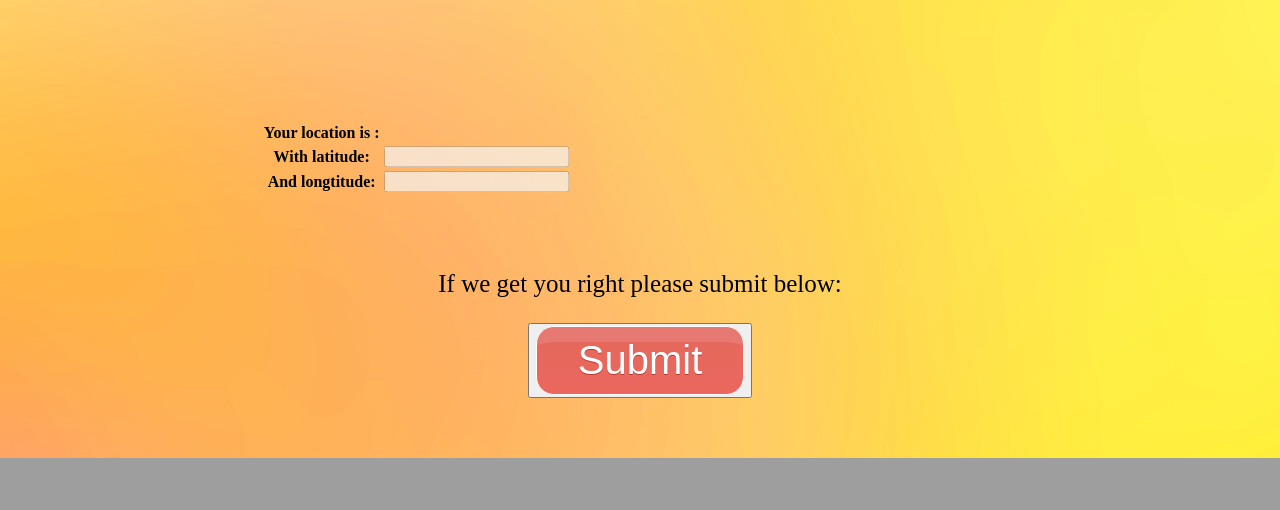
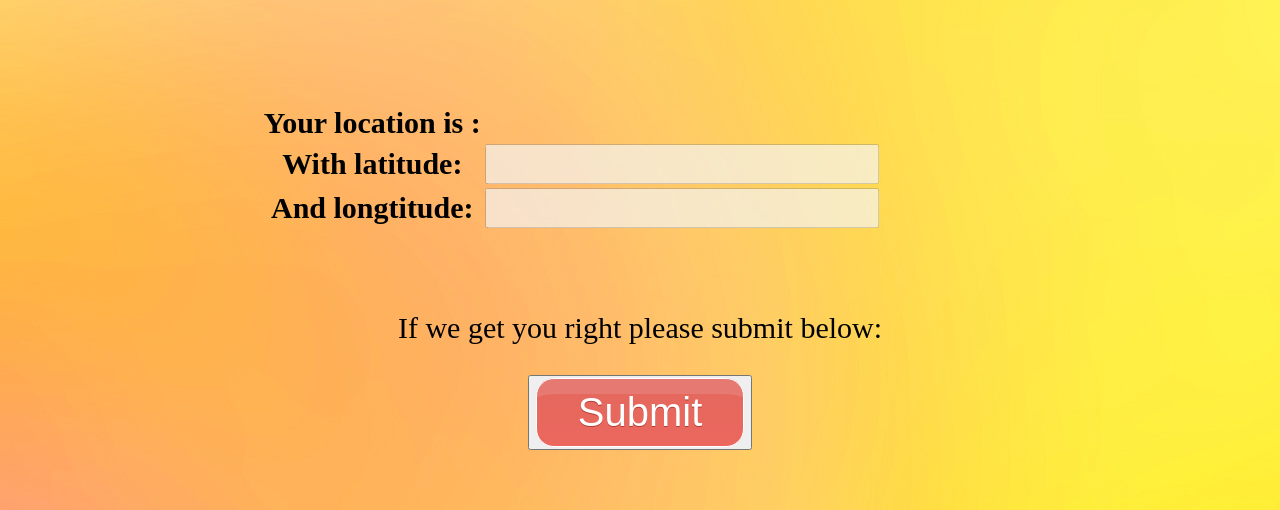
Before and after one commit to codeb1ooded/Eventley, a Django app: page / in a window 1280 px wide. Shown: the part 641-1151 px from the top of the page. Before the commit the page ends 1099 px from the top, so only its background shows below. Run offline with Django 3.2, Linux system fonts and the light colour scheme; lists and menus that the app fills with data are empty; some libraries are stand-ins or nearby versions.

Commit message:
some CSS

```diff
--- a/EventGrade/static/css/homepage.css
+++ b/EventGrade/static/css/homepage.css
@@ -22,13 +22,9 @@
    img{
           display: block;
           margin: auto;
-          width:40%;
-        }
-        img{
-          margin : 0 0 0 100px;
-          margin: auto;
           width:20%;
         }
+
   .button
   {
   -moz-box-shadow:inset 0px 39px 0px -24px #e67a73;
@@ -82,7 +78,7 @@
       text-align:center;
       font-family:Lobster;
       font-color:black;
-      font-size:20px;
+      font-size:100px;
     }
      .home1{
         margin: auto;
--- a/EventGrade/templates/homepage.html
+++ b/EventGrade/templates/homepage.html
@@ -6,7 +6,7 @@
       <body>
         <h1> Welcome to Event<i>ley</i></h1>
         <img id=logo src="/static/css/logo.png" />
-        <br><br>
+        <br>
         <div id="map"></div>
         <script type="text/javascript">
         var markers = [];
@@ -78,22 +78,22 @@
             <div class="home">
               <table>
                 <tr>
-                  <th> Your location is : </th>
+                  <th style="font-size:30px"> Your location is : </th>
                   <th> {{ location_words }} </th>
                 </tr>
                 <tr>
-                  <th> With latitude: </th>
-                  <th> <input id="latitude" type="text" name="latitude" disabled> </th>
+                  <th style="font-size:30px"> With latitude: </th>
+                  <th> <input style="font-size:30px" id="latitude" type="text" name="latitude" disabled> </th>
                 </tr>
                 <tr>
-                  <th> And longtitude: </th>
-                  <th> <input id="longtitude" type="text" name="longtitude" disabled> </th>
+                  <th style="font-size:30px"> And longtitude: </th>
+                  <th> <input style="font-size:30px" id="longtitude" type="text" name="longtitude" disabled> </th>
                 </tr>
               </table>
             </div>
 
             <div class="home1">
-              <p>If we get you right please submit below: </p>
+              <p style="font-size:30px">If we get you right please submit below: </p>
               <button><input class="button"type="submit" value="Submit" onclick="return enableInput()"></button>
             </div>
             </form>
```
